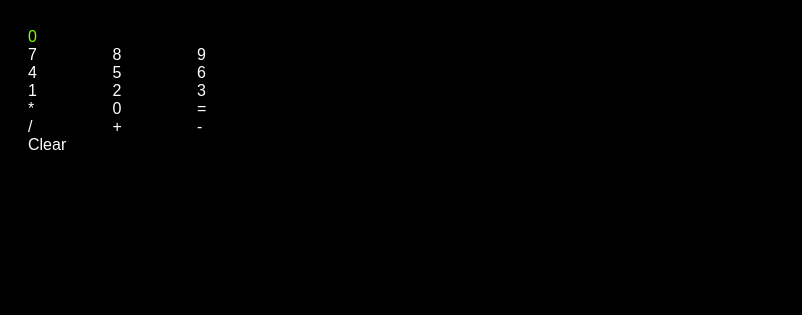
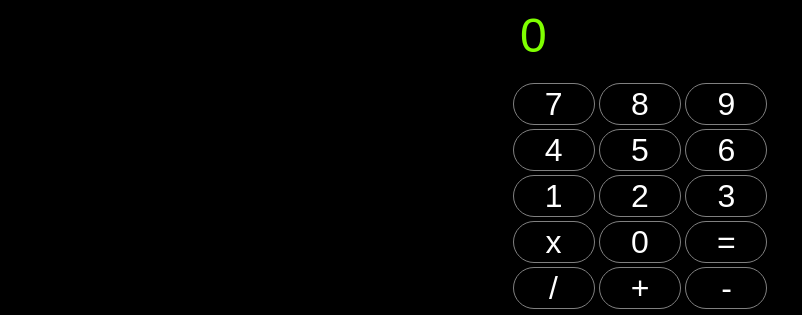
Before and after one commit to JCDJulian/jsCalc, a plain HTML site: page index.html in a window 1280 px wide. Shown: the top 315 px of the page, without its empty margins (0-802 px from the left). Drawn offline with nearby package versions, Linux system fonts and the light colour scheme.

Commit message:
Fixed up GUI, display wrapping, CSS

```diff
--- a/calc.js
+++ b/calc.js
@@ -42,7 +42,7 @@ $("#equals").click(function () {
             //num2 = "";
             //operand = "";
             break;
-        case "*":
+        case "x":
             num1 = multiply(num1, num2);
             //num2 = "";
             //operand = "";
--- a/index.html
+++ b/index.html
@@ -7,6 +7,7 @@
 <body>
 	<div id="calc">
 		<div id="display">0</div>
+		<br />
 		<br />
 		<div class="button num">7</div>
 		<div class="button num">8</div>
@@ -20,7 +21,7 @@
 		<div class="button num">2</div>
 		<div class="button num">3</div>
 		<br />
-		<div class="button operand">*</div>
+		<div class="button operand">x</div>
 		<div class="button num">0</div>
 		<div class = "button" id="equals">=</div>
 		<br />
@@ -28,7 +29,7 @@
 		<div class="button operand">+</div>
 		<div class="button operand">-</div>
 		<br />
-		<div class="button" id="clear">Clear</div>
+		<div id="clear">Clear</div>
 	</div>
 	<script src="http://ajax.googleapis.com/ajax/libs/jquery/1.11.0/jquery.min.js"></script>
 	<script type="text/javascript" src="calc.js"></script>
--- a/styles.css
+++ b/styles.css
@@ -2,6 +2,18 @@ html {
 	background: black;
 	font-family: sans-serif;
 	color: white;
+}
+
+.body{
+	font-size: 100%;
+}
+
+::selection {
+	background: black;
+}
+
+::-moz-selection{
+	background:black;
 }
 
 div {
@@ -9,18 +21,36 @@ div {
 }
 
 .button {
+	font-size: 2em;
 	width: 80px;
+	height: 40px;
 	cursor: pointer;
+	border: gray double thin;
+	border-radius: 40px;
+	line-height: 40px;
+	margin-top: 2px;
+	margin-bottom: 2px;
 }
 
 #calc{
-	width: 400px;
-	height: 100px;
-	padding: 20px;
-	text-align:left;
+	text-align:center;
+	margin-left:auto;
+	margin-right:auto;
+	width:100%;
 }
 
 #display{
-	width:300px;
+	font-size: 3em;
+	width: 240px;
 	color:#7FFF00;
+	text-align: left;
+	margin-left:auto;
+	margin-right:auto;
+	word-wrap: break-word;
 }
+
+#clear {
+	padding-top: 10px;
+	font-size: 2em;
+	cursor: pointer;
+}
```
